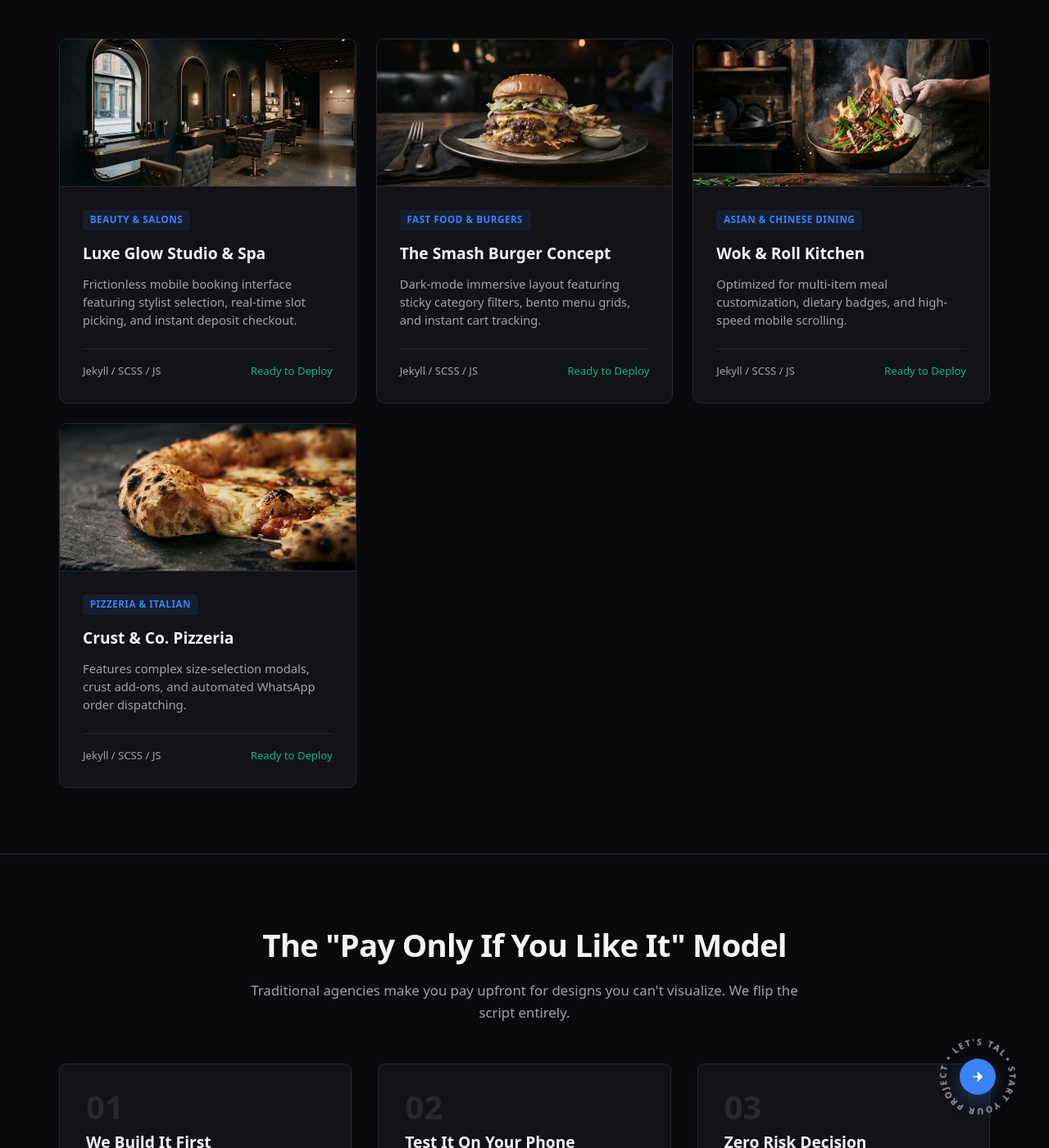
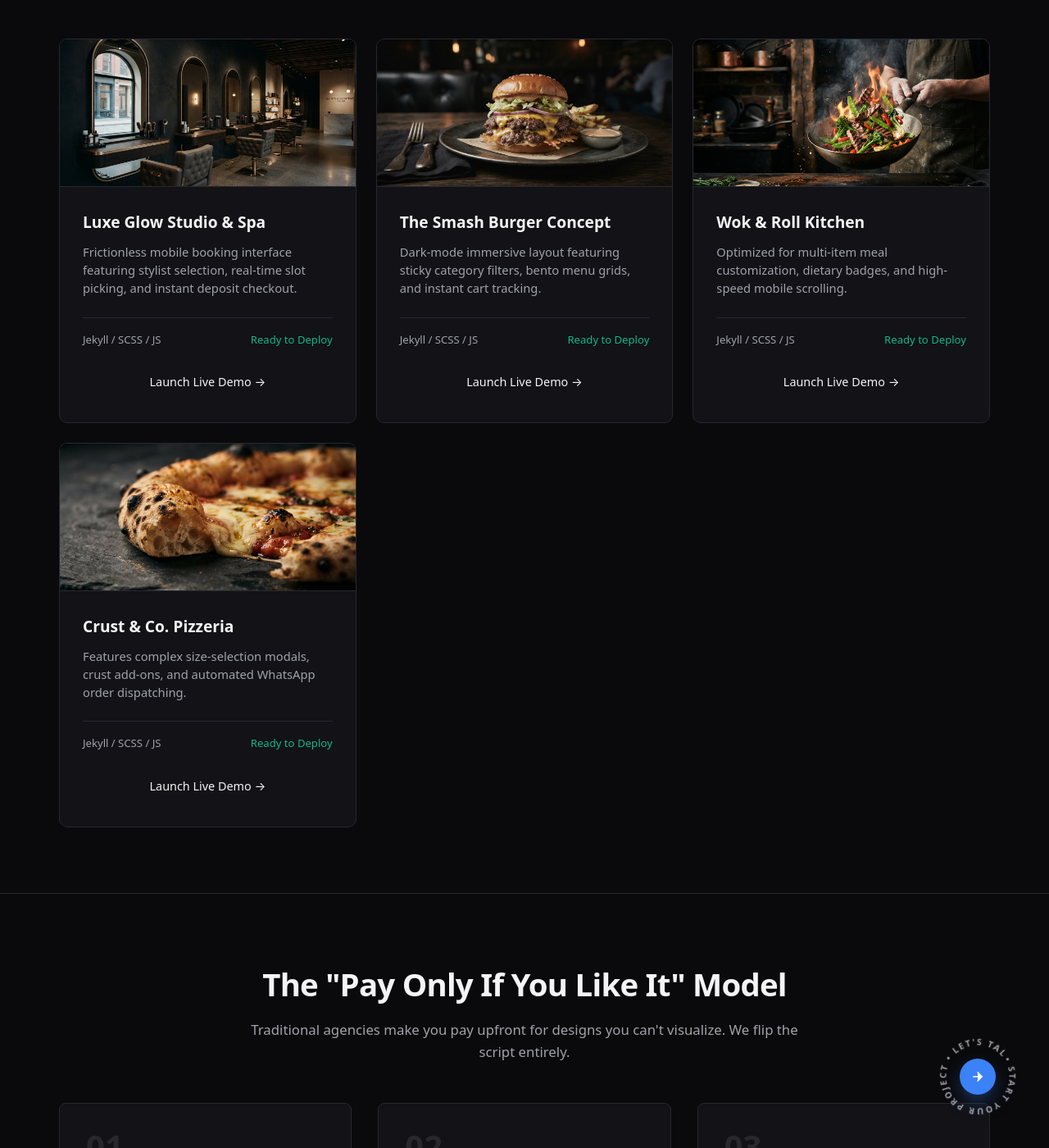
Before and after one commit to Khisal786/SwiftWebSync, a Jekyll site: the page built from index.html, in a window 1280 px wide and 1400 px high, scrolled down 849 px. Shown: the whole window at 82% size. Built offline with Jekyll 4.4.1, drawn with Linux system fonts in a browser that asks for light colours.

Commit message:
Add files via upload

```diff
--- a/_includes/demo_card.html
+++ b/_includes/demo_card.html
@@ -1,14 +1,23 @@
 <div class="demo-card">
   <div class="demo-image-wrapper">
-    <img src="{{ include.image | default: '/assets/images/demos/default.jpg' }}" alt="{{ include.title }}" loading="lazy">
+    <img src="{{ include.image }}" alt="{{ include.title }}" loading="lazy">
+    <div class="demo-tag">{{ include.tag }}</div>
   </div>
+
   <div class="demo-content">
-    <span class="demo-tag">{{ include.tag }}</span>
     <h3>{{ include.title }}</h3>
     <p>{{ include.description }}</p>
+
     <div class="demo-meta">
-      <span class="demo-tech">{{ include.tech }}</span>
-      <span class="demo-status">{{ include.status | default: 'Ready to Deploy' }}</span>
+      <span>{{ include.tech }}</span>
+      <span class="demo-status live">{{ include.status }}</span>
+    </div>
+
+    <!-- Live GitHub Pages Action Link -->
+    <div class="demo-action" style="margin-top: 1.25rem;">
+      <a href="{{ include.demo_url }}" target="_blank" rel="noopener noreferrer" class="btn-secondary" style="width: 100%; text-align: center; display: block; font-size: 0.9rem; padding: 0.6rem;">
+        Launch Live Demo &rarr;
+      </a>
     </div>
   </div>
 </div>
```
